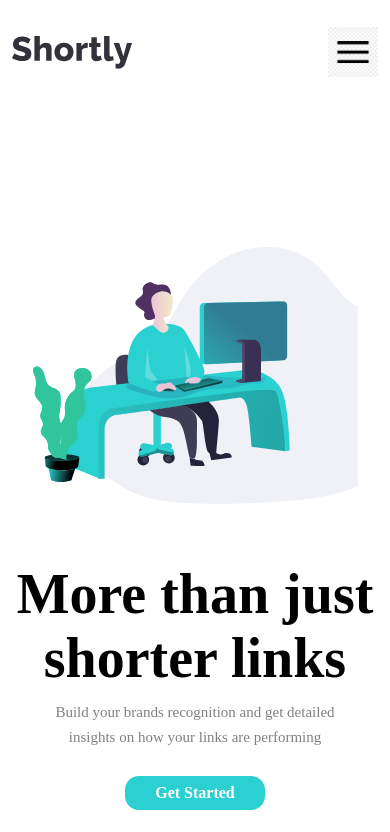
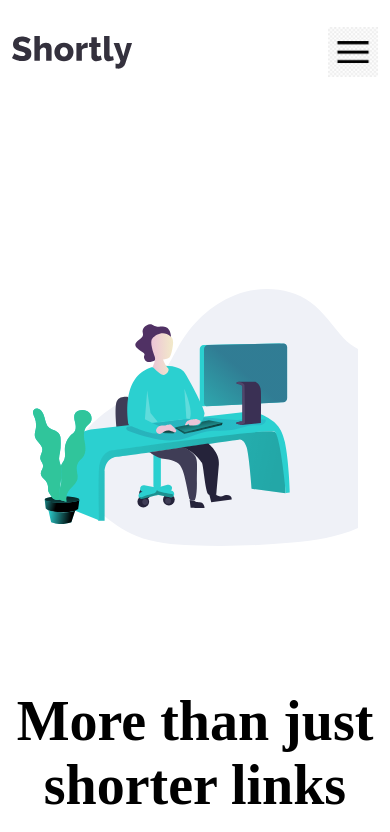
Before and after one commit to Abdullahi03-dev/Link_Shortener, a React (Vite) app: page / in a window 390 px wide. Shown: the top 832 px of the page. Built offline with nearby package versions, Linux system fonts and the light colour scheme.

Commit message:
Update index.css

```diff
--- a/src/index.css
+++ b/src/index.css
@@ -178,6 +178,7 @@ header .div a{
 		/* flex-direction: column-reverse; */
 		flex-wrap: wrap-reverse;
 		z-index: 10000;
+  height:95vh;
 	}
 	.header_wrapper{
 		display: none;
```
